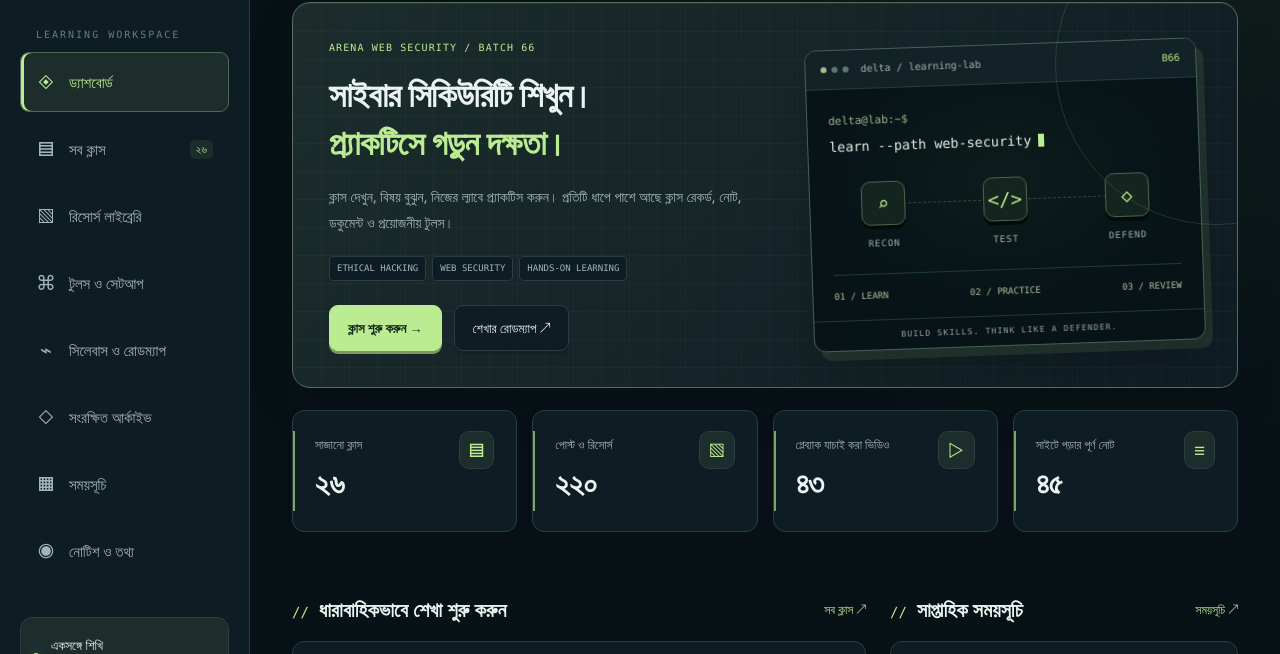
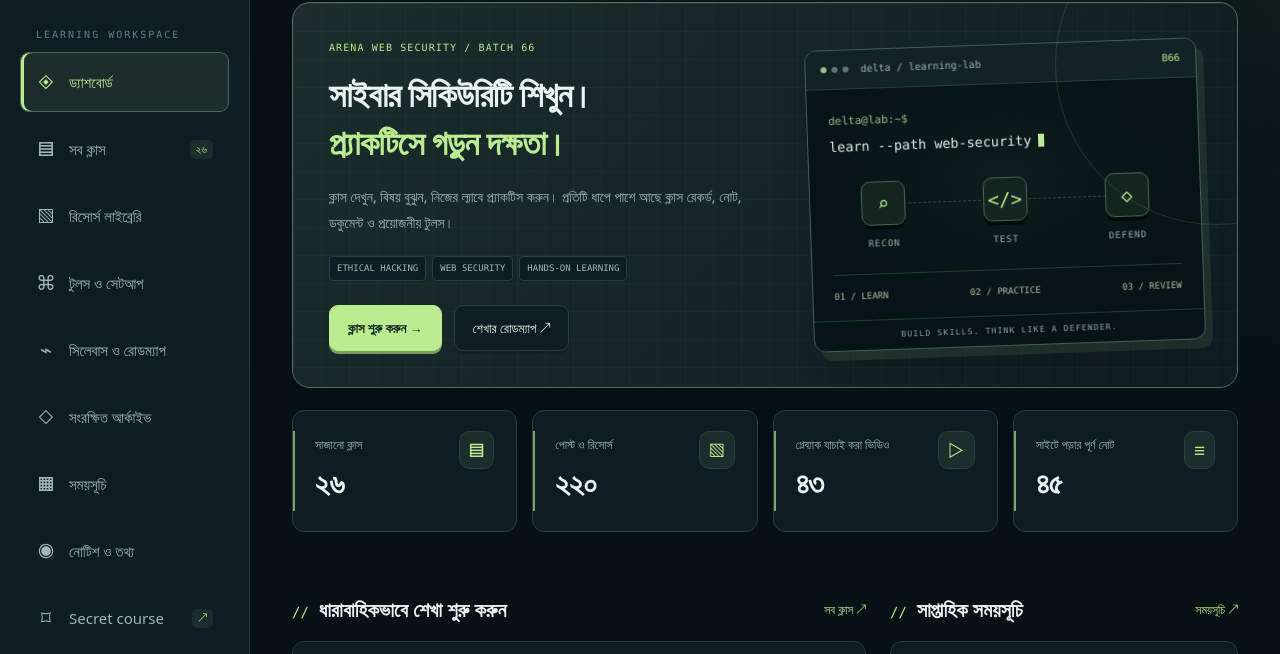
Before and after one commit to mdnhbn/arena-b66-delta-archive, a website: page index.html in a window 1280 px wide. Shown: the part 112-766 px from the top of the page. Drawn offline with Linux system fonts and the light colour scheme; no server answers.

Commit message:
Add Secret course sidebar link to the separately hosted private-repo library

```diff
--- a/index.html
+++ b/index.html
@@ -1,7 +1,7 @@
 <!doctype html>
 <html lang="bn" data-theme="dark"><head><meta charset="utf-8"><meta name="viewport" content="width=device-width,initial-scale=1"><meta name="theme-color" content="#0b1519"><meta name="description" content="Arena Web Security Batch 66 Delta — ক্লাস, ভিডিও, নোট, টুলস এবং সময়সূচির সাজানো শেখার আর্কাইভ।"><title>Delta Cyber Learning · Arena B66</title><script src="theme.js"></script><link rel="stylesheet" href="style.css"><link rel="stylesheet" href="modern.css"></head>
 <body data-learning-topic="academy"><a class="skip-link" href="#page">মূল কন্টেন্টে যান</a>
-<aside class="sidebar" id="sidebar"><a class="brand" href="#overview" aria-label="Delta Archive হোম"><span class="brand-mark">Δ</span><span>DELTA<span class="brand-sub">CYBER LEARNING · B66</span></span></a><p class="nav-label">LEARNING WORKSPACE</p><nav aria-label="মূল নেভিগেশন" id="navigation"><a href="#overview" data-page="overview"><span class="nav-icon">◈</span>ড্যাশবোর্ড</a><a href="#classes" data-page="classes"><span class="nav-icon">▤</span>সব ক্লাস<span id="class-count" class="nav-count">—</span></a><a href="#resources" data-page="resources"><span class="nav-icon">▧</span>রিসোর্স লাইব্রেরি</a><a href="#tools" data-page="tools"><span class="nav-icon">⌘</span>টুলস ও সেটআপ</a><a href="#roadmap" data-page="roadmap"><span class="nav-icon">⌁</span>সিলেবাস ও রোডম্যাপ</a><a href="#preservation" data-page="preservation"><span class="nav-icon">◇</span>সংরক্ষিত আর্কাইভ</a><a href="#schedule" data-page="schedule"><span class="nav-icon">▦</span>সময়সূচি</a><a href="#notices" data-page="notices"><span class="nav-icon">◉</span>নোটিশ ও তথ্য</a></nav><div class="sidebar-bottom"><div class="batch-card"><span class="live-dot"></span><span>একসঙ্গে শিখি<small>Web Security · Delta</small></span></div></div></aside>
+<aside class="sidebar" id="sidebar"><a class="brand" href="#overview" aria-label="Delta Archive হোম"><span class="brand-mark">Δ</span><span>DELTA<span class="brand-sub">CYBER LEARNING · B66</span></span></a><p class="nav-label">LEARNING WORKSPACE</p><nav aria-label="মূল নেভিগেশন" id="navigation"><a href="#overview" data-page="overview"><span class="nav-icon">◈</span>ড্যাশবোর্ড</a><a href="#classes" data-page="classes"><span class="nav-icon">▤</span>সব ক্লাস<span id="class-count" class="nav-count">—</span></a><a href="#resources" data-page="resources"><span class="nav-icon">▧</span>রিসোর্স লাইব্রেরি</a><a href="#tools" data-page="tools"><span class="nav-icon">⌘</span>টুলস ও সেটআপ</a><a href="#roadmap" data-page="roadmap"><span class="nav-icon">⌁</span>সিলেবাস ও রোডম্যাপ</a><a href="#preservation" data-page="preservation"><span class="nav-icon">◇</span>সংরক্ষিত আর্কাইভ</a><a href="#schedule" data-page="schedule"><span class="nav-icon">▦</span>সময়সূচি</a><a href="#notices" data-page="notices"><span class="nav-icon">◉</span>নোটিশ ও তথ্য</a><a href="https://delta-secret-courses.vercel.app/" class="secret-course-link"><span class="nav-icon" aria-hidden="true">⌑</span>Secret course<span class="nav-count" aria-hidden="true">↗</span></a></nav><div class="sidebar-bottom"><div class="batch-card"><span class="live-dot"></span><span>একসঙ্গে শিখি<small>Web Security · Delta</small></span></div></div></aside>
 <aside class="sponsor-slot placement-ad placement-rail" data-ad-position="rail" aria-label="বিজ্ঞাপন" hidden></aside><div class="app-shell"><header class="topbar"><div class="topbar-left"><button id="menu-toggle" class="icon-button" aria-label="মেনু খুলুন" aria-controls="sidebar" aria-expanded="false">☰</button><div class="breadcrumb">ARENA / <span id="breadcrumb-current">ড্যাশবোর্ড</span></div></div><div class="topbar-right"><button id="theme-toggle" class="icon-button theme-toggle" type="button" aria-label="লাইট মোড চালু করুন" aria-pressed="false">☀ লাইট মোড</button><span class="public-label"><span class="live-dot"></span>Public archive</span><span class="avatar" aria-label="Batch 66 Delta">66</span></div></header>
 <main id="page" tabindex="-1"><div class="loading"><span class="loading-orbit"></span><p>আপনার শেখার জায়গাটি প্রস্তুত হচ্ছে…</p></div></main>
 <footer><span>DELTA ARCHIVE <small>শেখা হোক গোছানো।</small></span><a href="#about">আর্কাইভ সম্পর্কে ↗</a><span>ARENA · B66</span><p class="privacy-notice">দর্শকের নাম ছাড়া ভিজিট ও আনুমানিক দেশ গণনা করা হয়। IP, যোগাযোগের তথ্য বা Facebook পরিচয় সংরক্ষণ করা হয় না। Do Not Track / GPC চালু থাকলে গণনা বন্ধ থাকে।</p></footer></div><div class="toast" id="toast" role="status" hidden></div><script src="ads/controller.js"></script><script src="app.js"></script><script src="modern.js" defer></script></body></html>
```
